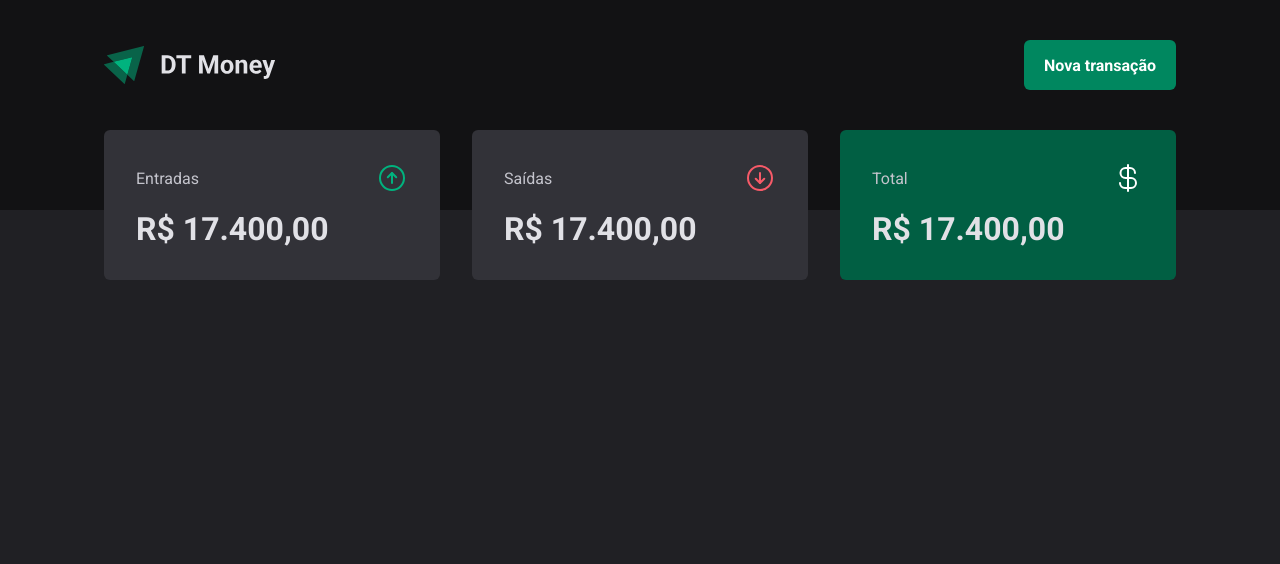
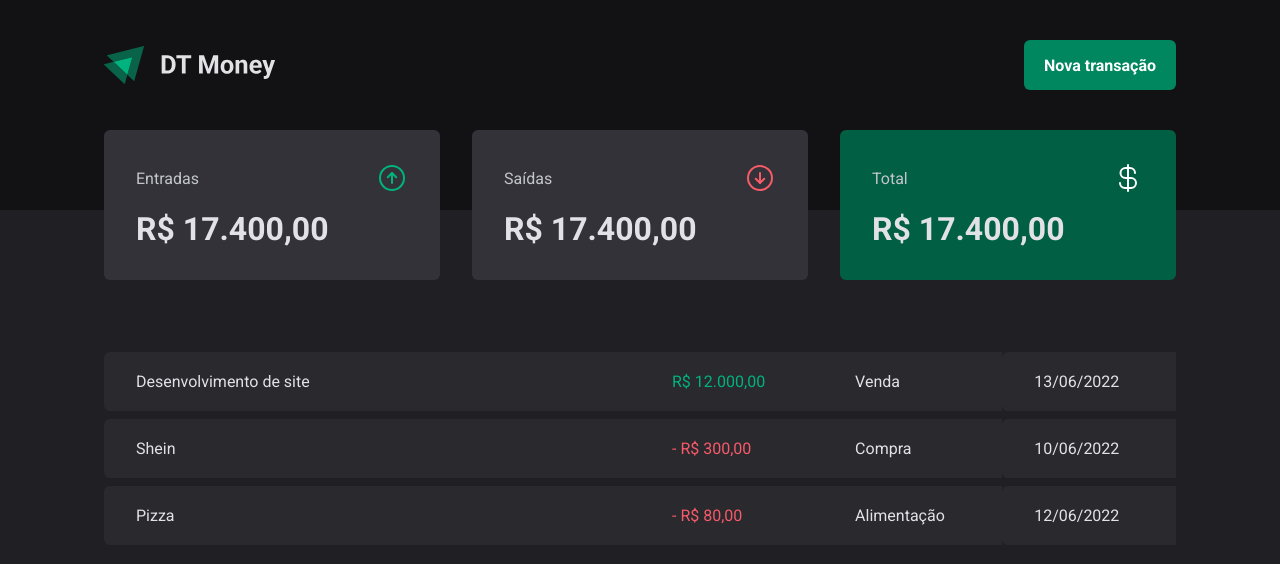
Before and after one commit to leticiar-io/dt-money-ignite, a React (Vite) app: page / in a window 1280 px wide. Shown: the top 564 px of the page. Built offline with nearby package versions, Linux system fonts and the light colour scheme.

Commit message:
transaction table

```diff
--- a/src/pages/Transactions/index.tsx
+++ b/src/pages/Transactions/index.tsx
@@ -1,11 +1,47 @@
 import { Header } from "../../components/Header";
 import { Summary } from "../../components/Summary";
+import {
+  TransactionsContainer,
+  TransactionsTable,
+  PriceHighlight,
+} from "./styles";
 
 export function Transactions() {
-   return(
-      <div>
-         <Header />
-         <Summary />
-      </div>
-   )
+  return (
+    <div>
+      <Header />
+      <Summary />
+
+      <TransactionsContainer>
+        <TransactionsTable>
+          <tbody>
+            <tr>
+              <td width="50%">Desenvolvimento de site</td>
+              <td>
+                <PriceHighlight variant={"income"}>R$ 12.000,00</PriceHighlight>
+              </td>
+              <td>Venda</td>
+              <td>13/06/2022</td>
+            </tr>
+            <tr>
+              <td width="50%">Shein</td>
+              <td>
+                <PriceHighlight variant={"outcome"}>- R$ 300,00</PriceHighlight>
+              </td>
+              <td>Compra</td>
+              <td>10/06/2022</td>
+            </tr>
+            <tr>
+              <td width="50%">Pizza</td>
+              <td>
+                <PriceHighlight variant={"outcome"}>- R$ 80,00</PriceHighlight>
+              </td>
+              <td>Alimentação</td>
+              <td>12/06/2022</td>
+            </tr>
+          </tbody>
+        </TransactionsTable>
+      </TransactionsContainer>
+    </div>
+  );
 }
--- a/src/pages/Transactions/styles.ts
+++ b/src/pages/Transactions/styles.ts
@@ -1 +1,37 @@
 import styled from "styled-components";
+
+export const TransactionsContainer = styled.main`
+  width: 100%;
+  max-width: 1120px;
+  margin: 4rem auto 0;
+  padding: 0 1.5rem;
+`;
+
+export const TransactionsTable = styled.table`
+  width: 100%;
+  border-collapse: separate;
+  border-spacing: 0 0.5rem;
+  //margin-top: 1.5rem;
+
+  td {
+   padding: 1.25rem 2rem;
+   background: ${props => props.theme['gray-700']};
+
+   &:first-child {
+      border-top-left-radius: 6px;
+      border-bottom-left-radius: 6px;
+   }
+   &:last-child {
+      border-top-left-radius: 6px;
+      border-bottom-left-radius: 6px;
+   }
+  }
+`;
+
+interface PriceHighLightProps {
+   variant: 'income' | 'outcome';
+}
+
+export const PriceHighlight = styled.span<PriceHighLightProps>`
+   color: ${props => props.variant === 'income' ? props.theme['green-300'] : props.theme["red-300"]}
+`
```
